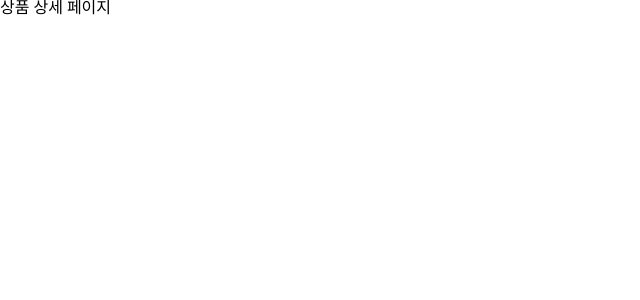
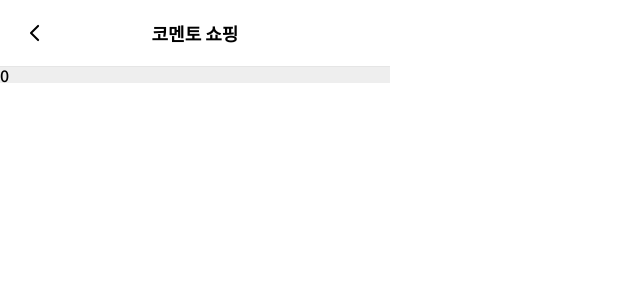
Before and after one commit to BB-choi/comento-shop, a React (Create React App) app: page /product/0 in a window 1280 px wide. Shown: the top 300 px of the page, without its empty margins (0-640 px from the left). Built offline with nearby package versions, Linux system fonts and the light colour scheme.

Commit message:
feat: 상품 상세 페이지 header 구현

```diff
--- a/src/components/Header/Title.js
+++ b/src/components/Header/Title.js
@@ -1,6 +1,8 @@
 import styled from "styled-components";
 
 const Title = styled.h1`
+  width: 100%;
+  text-align: center;
   font-weight: 700;
   font-size: 18px;
 `;
--- a/src/components/Header/Wrap.js
+++ b/src/components/Header/Wrap.js
@@ -2,8 +2,9 @@ import styled from "styled-components";
 
 const Wrap = styled.div`
   height: 66px;
+  padding: 0 25px;
+  position: relative;
   display: flex;
-  justify-content: center;
   align-items: center;
   border-bottom: 1px solid #e5e5e5;
   background-color: ${({ theme: { color } }) => color.white};
--- a/src/components/Header/index.jsx
+++ b/src/components/Header/index.jsx
@@ -1,14 +1,26 @@
+import { useNavigate } from "react-router-dom";
+import IconButton from "../common/IconButton";
 import PopularThemeArea from "./PopularThemeArea";
 import Title from "./Title";
 import Wrap from "./Wrap";
 
 const Header = ({ setProducts }) => {
+  const navigate = useNavigate();
+
   return (
     <>
       <Wrap>
+        {!setProducts && (
+          <IconButton
+            icon="back"
+            onClick={() => {
+              navigate(-1);
+            }}
+          />
+        )}
         <Title>코멘토 쇼핑</Title>
       </Wrap>
-      <PopularThemeArea setProducts={setProducts} />
+      {setProducts && <PopularThemeArea setProducts={setProducts} />}
     </>
   );
 };
--- /dev/null
+++ b/src/components/common/IconButton/StyledButton.js
@@ -0,0 +1,16 @@
+import styled from "styled-components";
+
+const StyledButton = styled.button`
+  width: 20px;
+  height: 20px;
+  background-color: ${({ theme: { color } }) => color.white};
+  display: flex;
+  align-items: center;
+  justify-content: center;
+  position: absolute;
+  top: calc(50% - 10px);
+  left: 25px;
+  cursor: pointer;
+`;
+
+export default StyledButton;
--- /dev/null
+++ b/src/components/common/IconButton/index.jsx
@@ -0,0 +1,18 @@
+import backIcon from "../../../assets/images/back.svg";
+import StyledButton from "./StyledButton";
+
+const icons = {
+  back: { src: backIcon, alt: "뒤로 가기" },
+};
+
+const IconButton = ({ icon, onClick }) => {
+  const { src, alt } = icons[icon];
+
+  return (
+    <StyledButton onClick={onClick}>
+      <img src={src} alt={alt} />
+    </StyledButton>
+  );
+};
+
+export default IconButton;
--- a/src/pages/ProductDetail.jsx
+++ b/src/pages/ProductDetail.jsx
@@ -1,5 +1,16 @@
+import { useParams } from "react-router-dom";
+import Header from "../components/Header";
+import Container from "./Container";
+
 const ProductDetail = () => {
-  return <p>상품 상세 페이지</p>;
+  const { productId } = useParams();
+
+  return (
+    <Container>
+      <Header />
+      <p>{productId}</p>
+    </Container>
+  );
 };
 
 export default ProductDetail;
```
Also changed, not shown: src/assets/images/back.svg (added).
